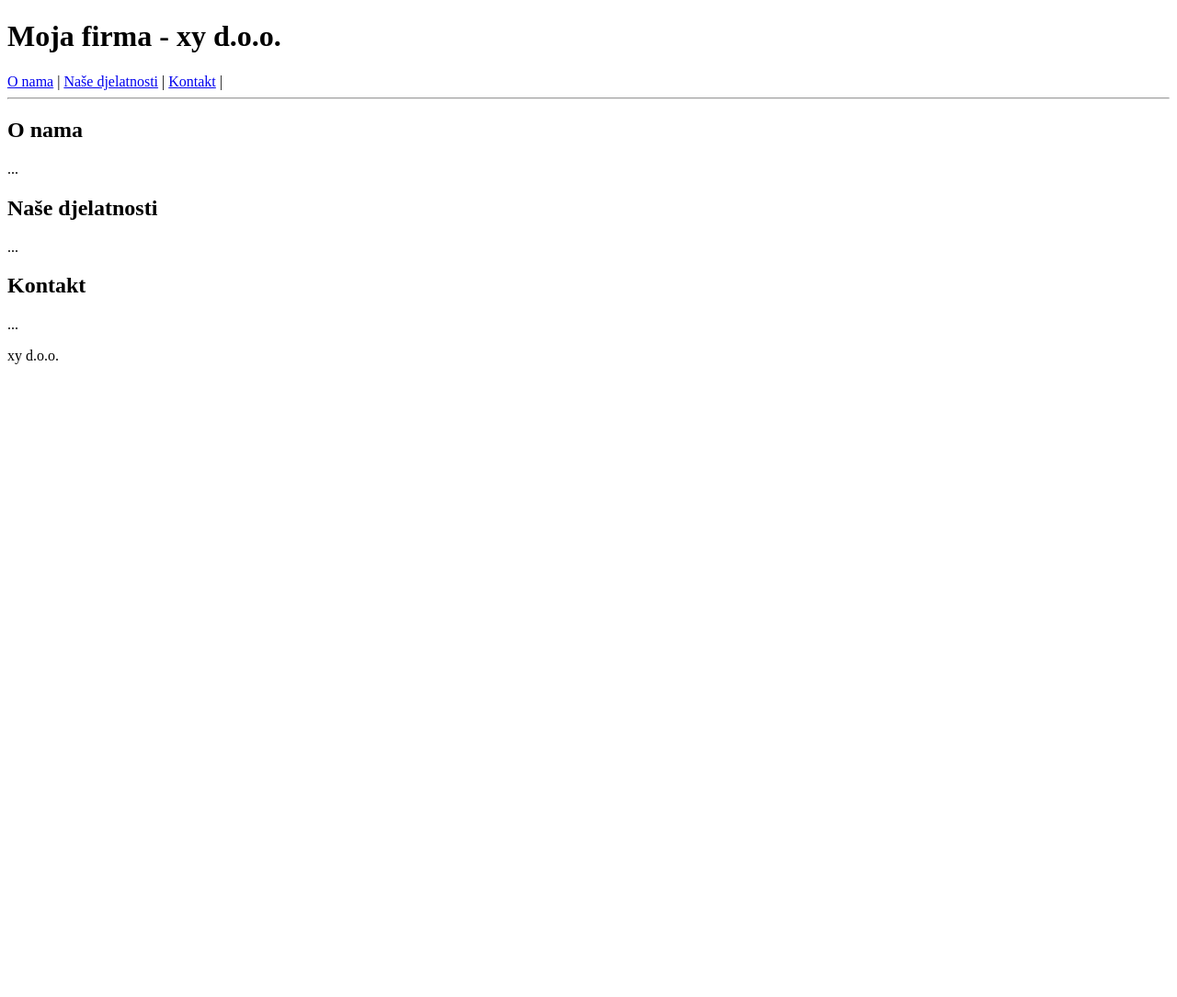
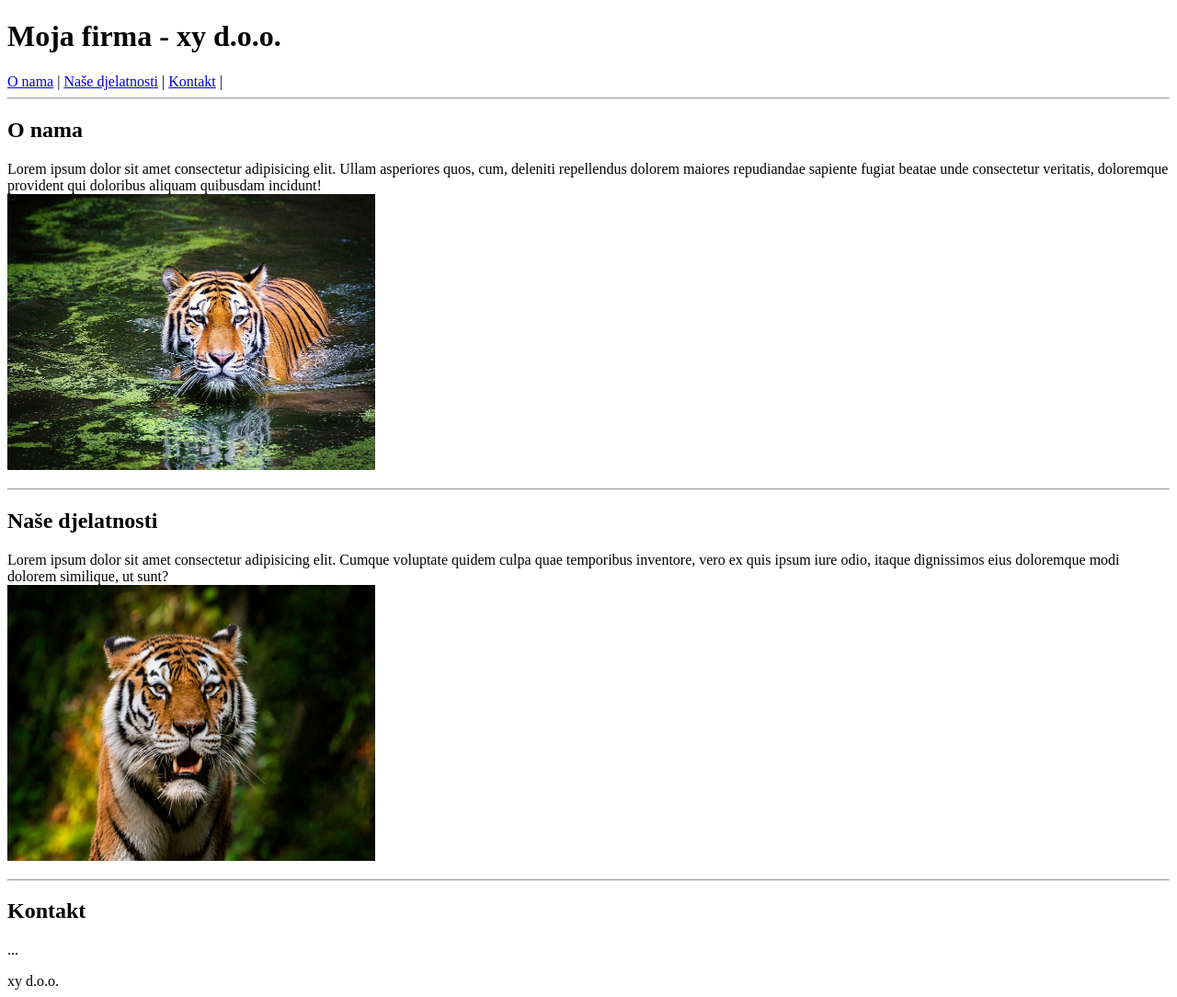
Before and after one commit to Tetka95/algebra.vjezba.html.1, a plain HTML site: page index.html in a window 1280 px wide. Shown: the whole page at 92% size. Before the commit the page ends 800 px from the top, so only its background shows below. Drawn offline with Linux system fonts and the light colour scheme.

Commit message:
dodana tri sectiona sa paragrafima i slikama

```diff
--- a/index.html
+++ b/index.html
@@ -16,18 +16,30 @@
         </header>
         <hr>
         <main>
+            <section>
             <h2 id="onama">O nama</h2>
             <p>
-                ...
+                Lorem ipsum dolor sit amet consectetur adipisicing elit. Ullam asperiores quos, cum, deleniti repellendus dolorem maiores repudiandae sapiente fugiat beatae unde consectetur veritatis, doloremque provident qui doloribus aliquam quibusdam incidunt!
+                <br>
+                <img src="./media/slika1.jpg" alt="slika1" width="400" height="300">
             </p>
+            <hr>
+            </section>
+            <section>
             <h2 id="djelatnosti">Naše djelatnosti</h2>
             <p>
-                ...
+                Lorem ipsum dolor sit amet consectetur adipisicing elit. Cumque voluptate quidem culpa quae temporibus inventore, vero ex quis ipsum iure odio, itaque dignissimos eius doloremque modi dolorem similique, ut sunt?
+                <br>
+                <img src="./media/slika2.jpg" alt="slika2" width="400" height="300">
             </p>
+            </section>
+            <hr>
+            <section>
             <h2 id="kontakt">Kontakt</h2>
             <p>
                 ...
             </p>
+            </section>
         </main>
         <footer>
             xy d.o.o.
```
Also changed, not shown: media/slika1.jpg (added), media/slika2.jpg (added).
